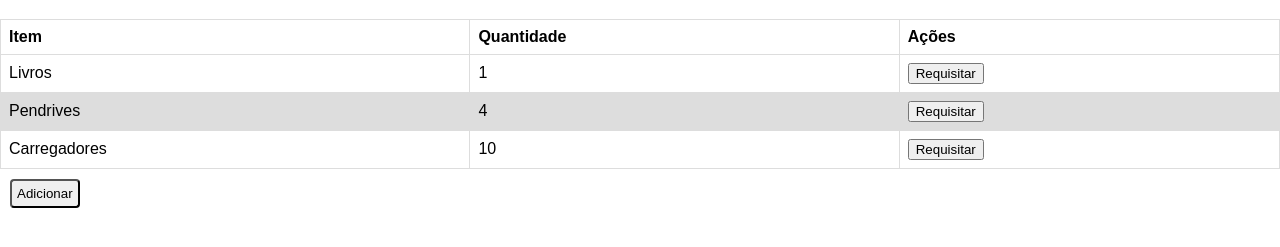
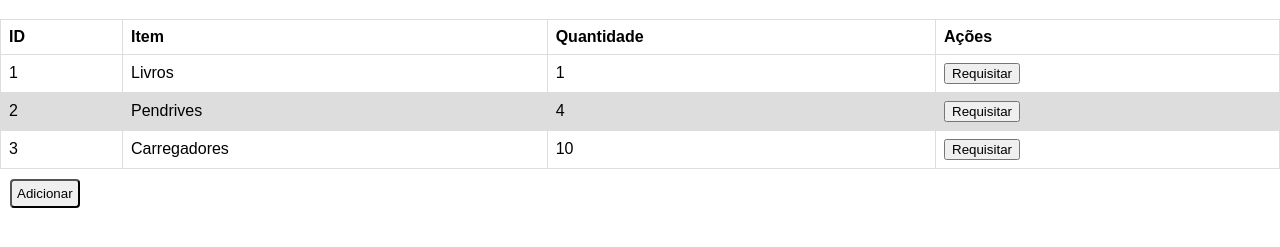
Before and after one commit to mario-k-lopes/almoxarifado-tcc, a plain HTML site: page static/index.html in a window 1280 px wide. Shown: the part 107-354 px from the top of the page. Drawn offline with Linux system fonts and the light colour scheme.

Commit message:
Adicionado IDs na tabela

```diff
--- a/static/index.html
+++ b/static/index.html
@@ -25,6 +25,7 @@
     <table>
         <thead>
             <tr>
+                <th>ID</th>
                 <th>Item</th>
                 <th>Quantidade</th>
                 <th>Ações</th>
@@ -32,16 +33,19 @@
         </thead>
         <tbody id="tabela-corpo">
             <tr>
+                <td>1</td>
                 <td>Livros</td>
                 <td>1</td>
                 <td><button>Requisitar</button></td>
             </tr>
             <tr>
+                <td>2</td>
                 <td>Pendrives</td>
                 <td>4</td>
                 <td><button>Requisitar</button></td>
             </tr>
             <tr>
+                <td>3</td>
                 <td>Carregadores</td>
                 <td>10</td>
                 <td><button>Requisitar</button></td>
```
